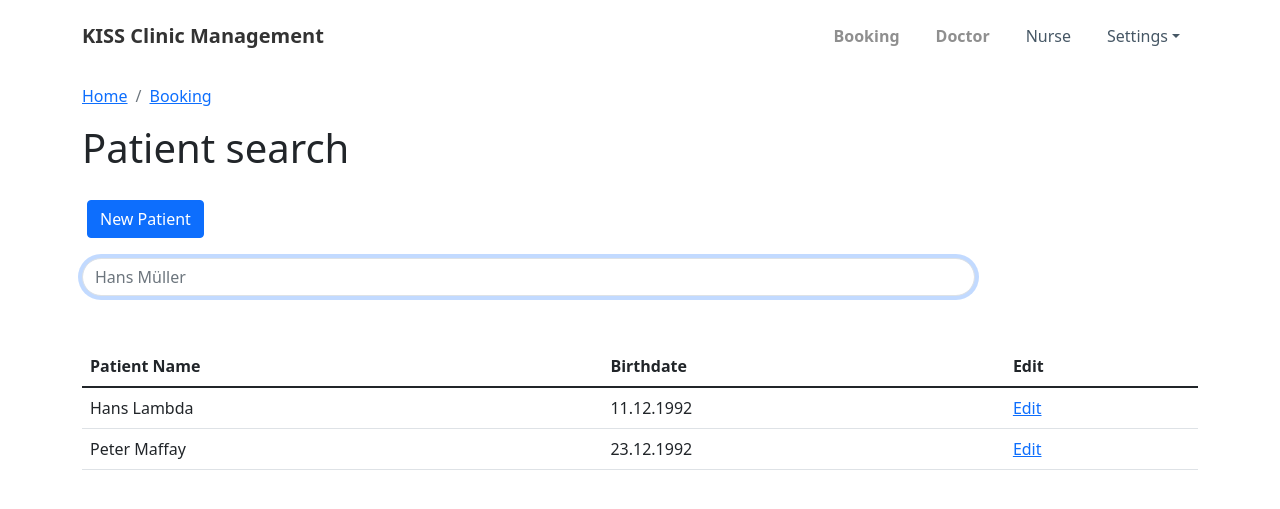
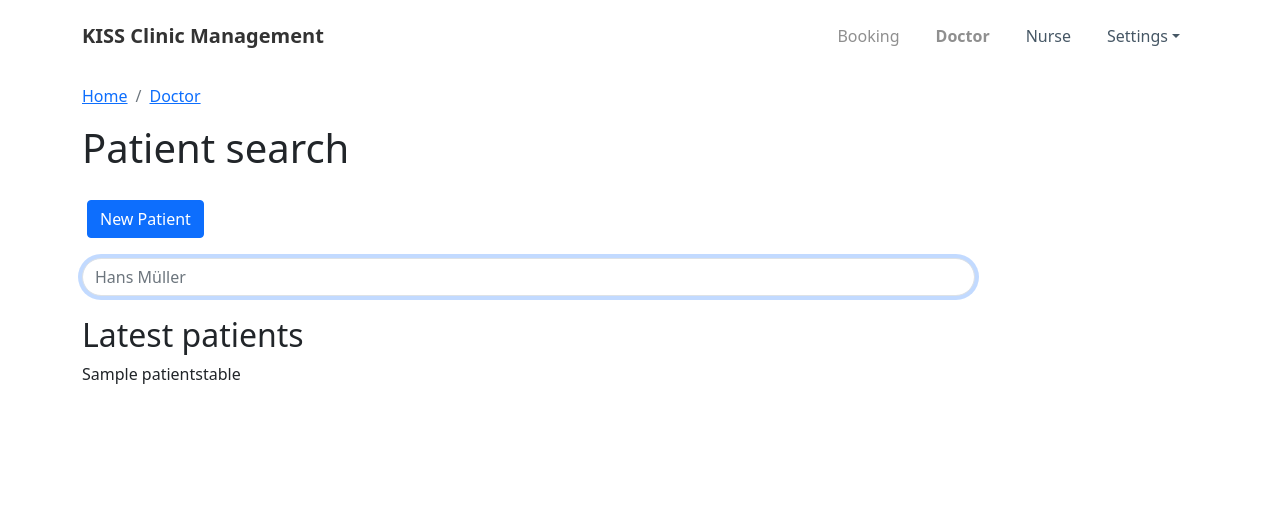
Before and after one commit to JustinGuese/simple-hospital-management-system, a Flask app: template docker/src/templates/doctor-pac-search.html in a window 1280 px wide. Shown: the top 509 px of the page. Run offline with Flask 2, Linux system fonts and the light colour scheme; the template is opened without the code that fills it: most values are stand-ins (such as "Sample title", 1, 10 or a date in 2020); some libraries are stand-ins or nearby versions.

Commit message:
pac search kinda implemented

```diff
--- a/docker/src/kiss.py
+++ b/docker/src/kiss.py
@@ -6,6 +6,7 @@ from flask_sqlalchemy import SQLAlchemy
 from os import environ
 from datetime import datetime
 from dotenv import load_dotenv
+import pandas as pd
 
 load_dotenv()
 
@@ -75,6 +76,7 @@ class Patient(db.Model):
     insurance = db.Column(db.String(64), index=True)
     insuranceOther = db.Column(db.String(64), index=True)
     hospital = db.Column(db.String(120), index=True)
+    maindoctor = db.Column(db.String(120), index=True)
     creation_date = db.Column(db.DateTime, index=True)
     lastUpdate_date = db.Column(db.DateTime, index=True)
 
@@ -180,51 +182,29 @@ def register():
 def index():
     return render_template("index.html", name = current_user.name)
 
-def _getUser(email):
-    user = User.query.filter_by(email=email).first()
-    return user
+# @app.route("/getCurrentUserInfo", methods=["GET"])
+# @login_required
+# def getCurrentUserInfo():
+#     user = _getUser(session["email"])
+#     return jsonify({"email": user.email, "name": user.name, "role": user.role, "hospital": user.hospital, "unit": user.unit})
 
-def _gethospitalAndUnit(email):
-    user = User.query.filter_by(email=email).first()
-    if user is None:
-        return {"code" : 404, "message" : "User not found"}
-    else:
-        hospital = user.hospital
-        unit = user.unit
-    return hospital, unit
-
-def _isOneAdmin(user):
-    if user.role in ["admin", "unitadmin"]:
-        return True
-    else:
-        return False
-
-@app.route("/getCurrentUserInfo", methods=["GET"])
-@login_required
-def getCurrentUserInfo():
-    user = _getUser(session["email"])
-    return jsonify({"email": user.email, "name": user.name, "role": user.role, "hospital": user.hospital, "unit": user.unit})
-
-@app.route("/getUsers", methods=["GET"])
-@login_required
-def getUsers():
+# @app.route("/getUsers", methods=["GET"])
+# @login_required
+def __getUsers():
     # this changes dynamically based on which role you have
-    user = _getUser(session["email"])
-    if not _isOneAdmin(user):
-        return jsonify({"error": "Only admins or unitadmins can get users for their hospital. Please contact support"}), 401
+    if current_user.role not in ["admin", "unitadmin", "doctor"]:
+        raise Exception("Only admins or unitadmins can get users for their hospital. Your role is: %s. Please contact support" % current_user.role)
 
     # else get users
-    try:
-        hospital, senderUnit = _gethospitalAndUnit(session["email"])
-        if user.role == "admin":
-            # return all users of that hospital
-            users = User.query.filter_by(hospital=hospital).all()
-        elif user.role == "unitadmin":
-            users = User.query.filter_by(hospital=hospital, unit=senderUnit).all()
-
-        return jsonify([{"email": u.email, "name": u.name, "role": u.role, "hospital": u.hospital, "unit": u.unit} for u in users])
-    except Exception as e:
-        return jsonify({"error": "Error getting users: %s" % e.args[0]}), 500
+    hospital, senderUnit = current_user.hospital, current_user.unit
+    if current_user.role in ["admin", "unitadmin", "doctor"]:
+        # return all users of that hospital
+        users = Patient.query.filter_by(hospital=hospital).all()
+    # elif current_user.role == "unitadmin":
+    #     users = Patient.query.filter_by(hospital=hospital, maindoctor=senderUnit).all()
+        return users
+    else:
+        raise Exception("Invalid role: ", current_user.role)
 
 # somewhere to logout
 @app.route("/logout")
@@ -253,7 +233,14 @@ def unauthorized_handler():
 @app.route("/doctor-pac-search", methods=["GET"])
 @login_required
 def doctor_pac_search():
-    return render_template("doctor-pac-search.html")
+    # get the latest patients and show them
+    users = __getUsers()
+    data = []
+    for user in users:
+        data.append({"firstName": user.firstName, "lastName": user.lastName, "pac_id": user.pac_id, "edit": "<a href='doctor-pac-view?pacid=%s'>Edit</a>" % str(user.pac_id) })
+    df = pd.DataFrame(data)
+    df = df.set_index("pac_id")
+    return render_template("doctor-pac-search.html", patientstable=df.to_html(render_links=True ,escape=False))
 
 @app.route("/booking-pac-search", methods=["GET"])
 @login_required
--- a/docker/src/templates/doctor-pac-search.html
+++ b/docker/src/templates/doctor-pac-search.html
@@ -18,8 +18,8 @@
         <div class="container"><a class="navbar-brand" href="#">KISS Clinic Management</a><button data-bs-toggle="collapse" class="navbar-toggler" data-bs-target="#navcol-1"><span class="visually-hidden">Toggle navigation</span><span class="navbar-toggler-icon"></span></button>
             <div class="collapse navbar-collapse" id="navcol-1">
                 <ul class="navbar-nav ms-auto">
-                    <li class="nav-item"><a class="nav-link active" href="/booking-pac-search.html" style="font-weight: bold;">Booking</a></li>
-                    <li class="nav-item"><a class="nav-link active" href="/doctor-pac-search.html"><strong>Doctor</strong></a></li>
+                    <li class="nav-item"><a class="nav-link active" href="/index.html">Booking</a></li>
+                    <li class="nav-item"><a class="nav-link active" href="/doctor-pac-view.html"><strong>Doctor</strong></a></li>
                     <li class="nav-item"><a class="nav-link" href="#">Nurse</a></li>
                     <li class="nav-item"></li>
                     <li class="nav-item dropdown"><a class="dropdown-toggle nav-link" aria-expanded="false" data-bs-toggle="dropdown" href="#">Settings</a>
@@ -32,33 +32,12 @@
     <div class="container" style="height: 100%;padding-top: 12px;">
         <ol class="breadcrumb">
             <li class="breadcrumb-item"><a href="#"><span>Home</span></a></li>
-            <li class="breadcrumb-item"><a href="#"><span>Booking</span></a></li>
+            <li class="breadcrumb-item"><a href="#"><span>Doctor</span></a></li>
         </ol>
         <h1>Patient search</h1><a class="btn btn-primary" role="button" style="padding-top: 6px;margin-top: 20px;margin-bottom: 20px;margin-left: 5px;" href="booking-new-patient">New Patient</a>
         <form class="text-start"><input class="border rounded-pill form-control" type="search" autofocus="" autocomplete="on" inputmode="latin-name" placeholder="Hans Müller" style="width: 80%;"></form>
-        <div class="table-responsive" style="margin-top: 50px;">
-            <table class="table">
-                <thead>
-                    <tr>
-                        <th>Patient Name</th>
-                        <th>Birthdate</th>
-                        <th>Edit</th>
-                    </tr>
-                </thead>
-                <tbody>
-                    <tr>
-                        <td>Hans Lambda</td>
-                        <td>11.12.1992</td>
-                        <td><a href="#">Edit</a></td>
-                    </tr>
-                    <tr>
-                        <td>Peter Maffay</td>
-                        <td>23.12.1992</td>
-                        <td><a href="#">Edit</a></td>
-                    </tr>
-                </tbody>
-            </table>
-        </div>
+        <h2 style="margin-top: 20px;">Latest patients</h2>
+        <p>{{ patientstable | safe }}</p>
     </div>
     <script src="/assets/bootstrap/js/bootstrap.min.js"></script>
     <script src="/assets/js/bs-init.js"></script>
```
Also changed, not shown: docker/src/templates/booking-pac-search.html (+2 -23 lines), 1 other file.
